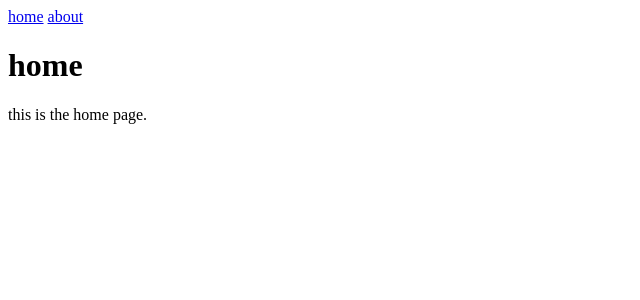
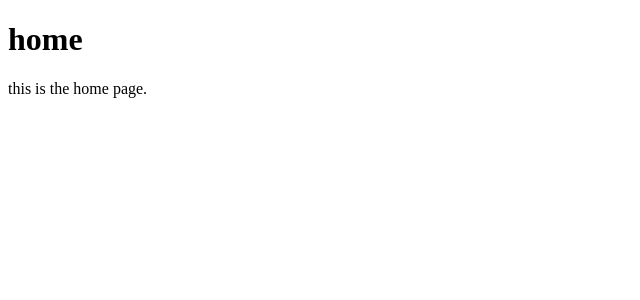
Before and after one commit to patrouch-com/03-com-patrouch, a SvelteKit app: page /about in a window 1280 px wide. Shown: the top 300 px of the page, without its empty margins (0-640 px from the left). Built offline with nearby package versions, Linux system fonts and the light colour scheme.

Commit message:
add main +layout.svelte

```diff
--- a/src/routes/about/+page.svelte
+++ b/src/routes/about/+page.svelte
@@ -1,7 +1,2 @@
-<nav>
-	<a href="/">home</a>
-	<a href="/about">about</a>
-</nav>
-
 <h1>home</h1>
 <p>this is the home page.</p>
```
